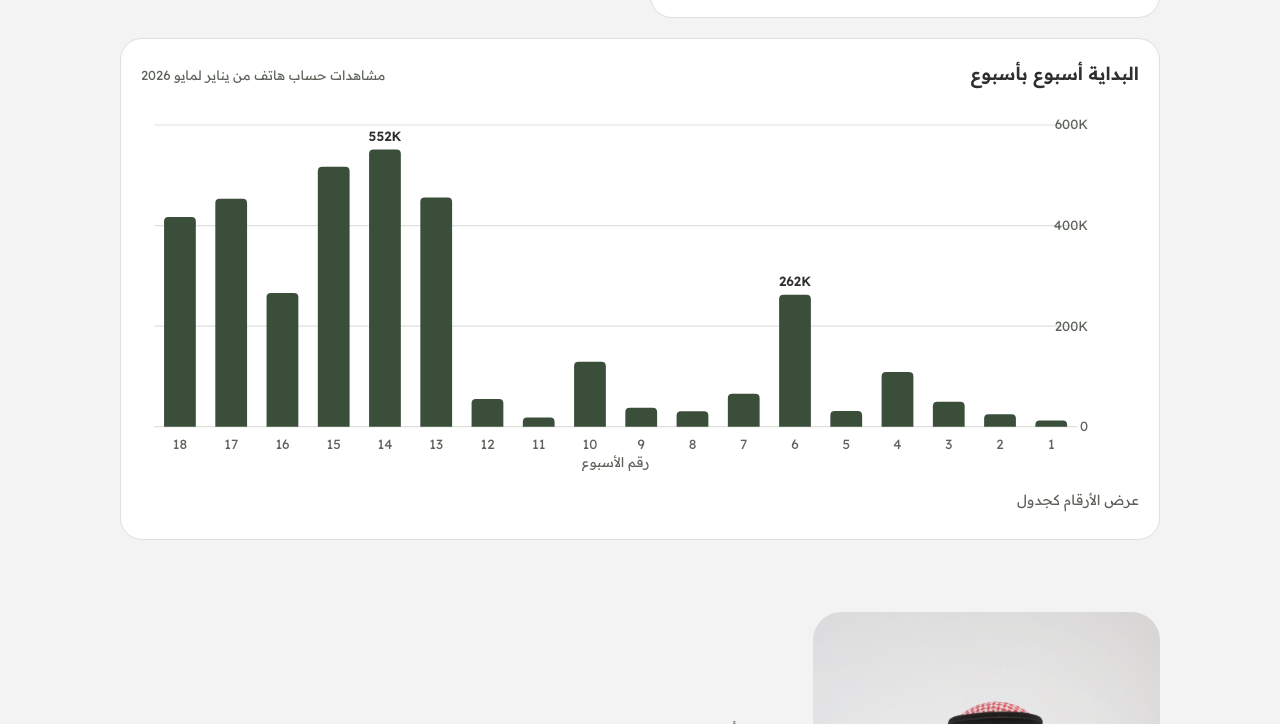
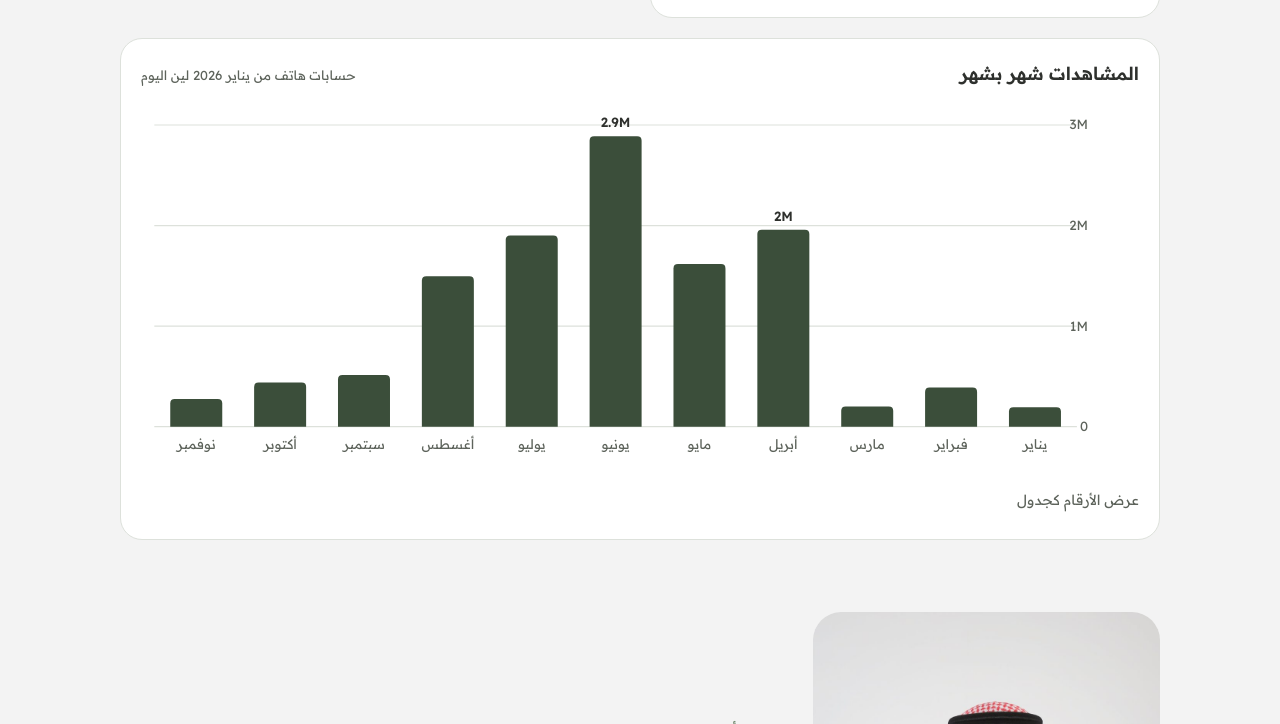
Before and after one commit to adlbdallh44-source/almushal, a plain HTML site: page index.html in a window 1280 px wide. Shown: the part 2076-2800 px from the top of the page. Drawn offline with Linux system fonts and the light colour scheme.

Commit message:
Monthly views chart and 10M headline
Co-Authored-By: Claude Opus 5.5 <noreply@anthropic.com>
Claude-Session: https://claude.ai/code/session_01VpCYV2HrPW9L4SQ8Efk16T

```diff
--- a/index.html
+++ b/index.html
@@ -197,7 +197,7 @@ footer span{direction:ltr; unicode-bidi:isolate}
   <div class="wrap">
     <div>
       <div class="eyebrow">صانع محتوى · تصوير وتسويق</div>
-      <div class="big num">7.7<small>مليون</small></div>
+      <div class="big num">10<small>مليون</small></div>
       <h1>مشاهدة على تيك توك وإنستقرام</h1>
       <p class="lead">بنيت حساب هاتف وحساب هاتف | عقار من الصفر، من الفكرة والسكربت لين التصوير والمونتاج. والحين أسوي نفس الشي لمشروعك</p>
       <div class="actions">
@@ -209,7 +209,7 @@ footer span{direction:ltr; unicode-bidi:isolate}
   </div>
   <div class="wrap" style="padding-block:0">
     <div class="stats">
-      <div class="stat"><b class="num">7.7M</b><span>مشاهدة</span></div>
+      <div class="stat"><b class="num">10M+</b><span>مشاهدة</span></div>
       <div class="stat"><b class="num">31K</b><span>متابع على تيك توك للحسابين</span></div>
       <div class="stat"><b class="num">262K</b><span>إعجاب على تيك توك للحسابين</span></div>
       <div class="stat"><b class="num">×21</b><span>نمو المشاهدات خلال 5 أسابيع</span></div>
@@ -257,12 +257,12 @@ footer span{direction:ltr; unicode-bidi:isolate}
       </figure>
     </div>
     <div class="chart-card">
-      <div class="chart-head"><h3>البداية أسبوع بأسبوع</h3><span>مشاهدات حساب هاتف من يناير لمايو 2026</span></div>
-      <div class="chart-box"><svg class="chart" id="chart" role="img" aria-label="رسم أعمدة للمشاهدات الأسبوعية من الأسبوع 1 إلى 18"></svg></div>
+      <div class="chart-head"><h3>المشاهدات شهر بشهر</h3><span>حسابات هاتف من يناير 2026 لين اليوم</span></div>
+      <div class="chart-box"><svg class="chart" id="chart" role="img" aria-label="رسم أعمدة للمشاهدات الشهرية من يناير إلى نوفمبر 2026"></svg></div>
       <div class="tip" id="tip" role="status"></div>
       <details>
         <summary>عرض الأرقام كجدول</summary>
-        <div class="tbl"><table id="tbl"><thead><tr><th>الأسبوع</th><th>المقاطع</th><th>المشاهدات</th></tr></thead><tbody></tbody></table></div>
+        <div class="tbl"><table id="tbl"><thead><tr><th>الشهر</th><th>المقاطع</th><th>المشاهدات</th></tr></thead><tbody></tbody></table></div>
       </details>
     </div>
   </div>
@@ -360,29 +360,28 @@ footer span{direction:ltr; unicode-bidi:isolate}
 (function(){
   var fmt=function(n){return n.toLocaleString('en-US')};
   var short=function(n){return n>=1e6?(n/1e6).toFixed(1).replace(/\.0$/,'')+'M':n>=1e3?Math.round(n/1e3)+'K':String(n)};
-  // weekly views of the Hatif account, Jan to May 2026 [week, videos, views]
-  var W=[[1,6,12282],[2,6,24933],[3,5,49317],[4,6,108980],[5,9,31156],[6,10,262267],[7,7,65254],[8,8,30785],[9,6,37505],[10,4,129010],[11,7,18375],[12,10,55219],[13,19,456078],[14,16,551504],[15,22,517200],[16,28,266034],[17,41,453524],[18,16,417259]];
+  // monthly views of the Hatif accounts, TikTok + Instagram [month, videos, views]; November is up to the 15th
+  var W=[['يناير',21,193953],['فبراير',34,388833],['مارس',21,201298],['أبريل',88,1959363],['مايو',70,1617272],['يونيو',72,2888816],['يوليو',70,1902499],['أغسطس',99,1495877],['سبتمبر',45,514266],['أكتوبر',50,438548],['نوفمبر',51,274915]];
   var tb=document.querySelector('#tbl tbody');
   W.forEach(function(w){var tr=document.createElement('tr');[w[0],w[1],fmt(w[2])].forEach(function(v){var td=document.createElement('td');td.textContent=v;td.className='num';tr.appendChild(td)});tb.appendChild(tr)});
   var svg=document.getElementById('chart'), NS='http://www.w3.org/2000/svg';
-  var VW=900, VH=340, padT=28, padB=40, padR=56, padL=12, plotW=VW-padR-padL, plotH=VH-padT-padB, max=600000;
+  var VW=900, VH=340, padT=28, padB=40, padR=56, padL=12, plotW=VW-padR-padL, plotH=VH-padT-padB, max=3000000;
   svg.setAttribute('viewBox','0 0 '+VW+' '+VH);
   function el(n,a){var e=document.createElementNS(NS,n);for(var k in a)e.setAttribute(k,a[k]);svg.appendChild(e);return e}
   var slot=plotW/W.length, bw=slot*0.62;
   function xOf(i){return VW-padR-slot*(i+1)+(slot-bw)/2}
-  [0,200000,400000,600000].forEach(function(v){var y=padT+plotH-(v/max)*plotH;el('line',{x1:padL,x2:VW-padR,y1:y,y2:y,stroke:'var(--line)','stroke-width':1});var t=el('text',{x:VW-padR+10,y:y+4,'font-size':12,fill:'var(--muted)','font-family':'inherit'});t.textContent=v?short(v):'0';});
+  [0,1000000,2000000,3000000].forEach(function(v){var y=padT+plotH-(v/max)*plotH;el('line',{x1:padL,x2:VW-padR,y1:y,y2:y,stroke:'var(--line)','stroke-width':1});var t=el('text',{x:VW-padR+10,y:y+4,'font-size':12,fill:'var(--muted)','font-family':'inherit'});t.textContent=v?short(v):'0';});
   var tip=document.getElementById('tip'), card=tip.parentNode;
   W.forEach(function(w,i){
     var tot=w[2], h=Math.max(2,(tot/max)*plotH), x=xOf(i), y=padT+plotH-h, r=Math.min(4,bw/2,h);
     var bar=el('path',{d:'M'+x+','+(padT+plotH)+'V'+(y+r)+'Q'+x+','+y+' '+(x+r)+','+y+'H'+(x+bw-r)+'Q'+(x+bw)+','+y+' '+(x+bw)+','+(y+r)+'V'+(padT+plotH)+'Z',fill:'var(--bar)'});
     var xl=el('text',{x:x+bw/2,y:VH-padB+20,'text-anchor':'middle','font-size':12,fill:'var(--muted)','font-family':'inherit'}); xl.textContent=w[0];
-    if(w[0]===6||w[0]===14){var vl=el('text',{x:x+bw/2,y:y-8,'text-anchor':'middle','font-size':12,'font-weight':600,fill:'var(--ink)','font-family':'inherit'});vl.textContent=short(tot);}
-    var hit=el('rect',{x:x-(slot-bw)/2,y:padT,width:slot,height:plotH,fill:'transparent',tabindex:0,role:'img','aria-label':'الأسبوع '+w[0]+': '+fmt(tot)+' مشاهدة من '+w[1]+' مقاطع'});
-    function show(){bar.setAttribute('fill','var(--bar-hover)');var sb=svg.getBoundingClientRect(),cb=card.getBoundingClientRect(),k=sb.width/VW;tip.textContent='الأسبوع '+w[0]+' · '+fmt(tot)+' مشاهدة · '+w[1]+' مقاطع';tip.style.left=(sb.left-cb.left+(x+bw/2)*k)+'px';tip.style.top=(sb.top-cb.top+y*k-8)+'px';tip.style.transform='translate(-50%,-100%)';tip.classList.add('on');}
+    if(w[0]==='يونيو'||w[0]==='أبريل'){var vl=el('text',{x:x+bw/2,y:y-8,'text-anchor':'middle','font-size':12,'font-weight':600,fill:'var(--ink)','font-family':'inherit'});vl.textContent=short(tot);}
+    var hit=el('rect',{x:x-(slot-bw)/2,y:padT,width:slot,height:plotH,fill:'transparent',tabindex:0,role:'img','aria-label':w[0]+': '+fmt(tot)+' مشاهدة من '+w[1]+' مقطع'});
+    function show(){bar.setAttribute('fill','var(--bar-hover)');var sb=svg.getBoundingClientRect(),cb=card.getBoundingClientRect(),k=sb.width/VW;tip.textContent=w[0]+' · '+fmt(tot)+' مشاهدة · '+w[1]+' مقطع';tip.style.left=(sb.left-cb.left+(x+bw/2)*k)+'px';tip.style.top=(sb.top-cb.top+y*k-8)+'px';tip.style.transform='translate(-50%,-100%)';tip.classList.add('on');}
     function hide(){bar.setAttribute('fill','var(--bar)');tip.classList.remove('on')}
     hit.addEventListener('mouseenter',show);hit.addEventListener('focus',show);hit.addEventListener('mouseleave',hide);hit.addEventListener('blur',hide);
   });
-  var xt=el('text',{x:padL+plotW/2,y:VH-4,'text-anchor':'middle','font-size':12,fill:'var(--muted)','font-family':'inherit'}); xt.textContent='رقم الأسبوع';
 
   // request form
   var pkg=document.getElementById('f-pkg');
```
